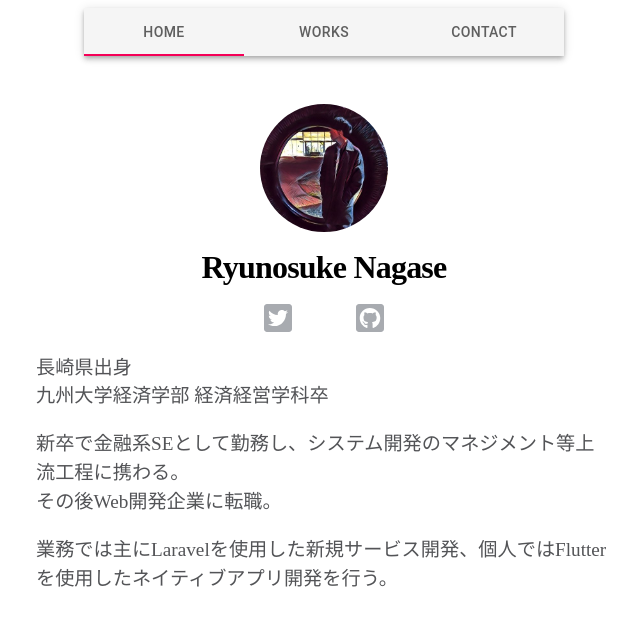
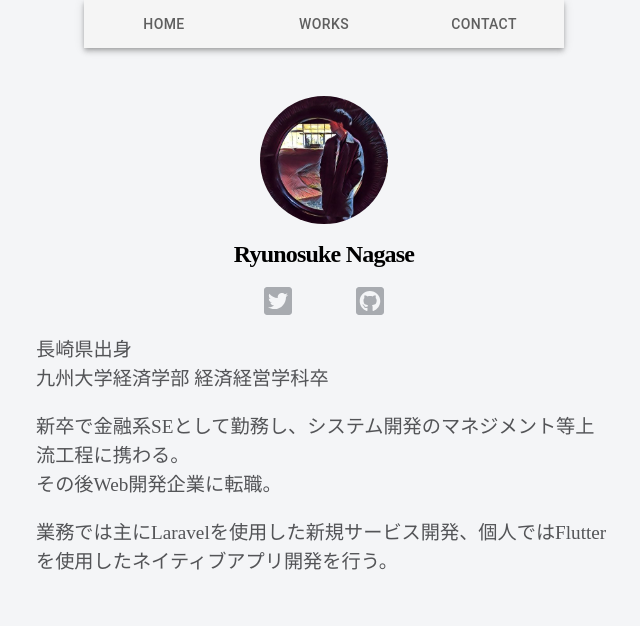
Before and after one commit to nosuke0926/my-portfolio, a Next.js app: page / in a window 1280 px wide. Shown: the top 626 px of the page, without its empty margins (316-956 px from the left). Built offline with nearby package versions, Linux system fonts and the light colour scheme.

Commit message:
scss追加、デザイン修正

```diff
--- a/components/Tab.tsx
+++ b/components/Tab.tsx
@@ -165,7 +165,7 @@ export default function NavTabs() {
     <div className={classes.root}>
       <AppBar position="static" color="default">
         <Tabs
-          // indicatorColor=""
+          TabIndicatorProps={{ style: { background: 'transparent' } }}
           textColor="primary"
           variant="fullWidth"
           value={value}
--- a/package.json
+++ b/package.json
@@ -16,9 +16,11 @@
     "@material-ui/core": "^4.11.0",
     "@material-ui/icons": "^4.9.1",
     "next": "9.3.5",
+    "normalize.css": "^8.0.1",
     "react": "16.13.1",
     "react-dom": "16.13.1",
-    "react-hook-form": "^6.0.1"
+    "react-hook-form": "^6.0.1",
+    "sass": "^1.26.10"
   },
   "devDependencies": {
     "@types/node": "^14.0.18",
--- a/pages/_app.tsx
+++ b/pages/_app.tsx
@@ -2,14 +2,16 @@ import React from 'react'
 import { AppProps } from 'next/app'
 import NavTabs from '../components/Tab'
 import styles from '../components/layout.module.css'
+import utilStyles from '../styles/utils.module.css'
+import '../styles/styles.scss'
 
 const App = ({ Component, pageProps }: AppProps) => (
-  <>
+  <div className={utilStyles.backgroundColor}>
     <header className={styles.header}>
       <NavTabs />
     </header>
     <Component {...pageProps} />
-  </>
+  </div>
 )
 
 export default App
--- /dev/null
+++ b/styles/styles.scss
@@ -0,0 +1,4 @@
+@import '~normalize.css';
+body {
+  background-color: #f4f5f7;
+}
--- a/styles/utils.module.css
+++ b/styles/utils.module.css
@@ -1,5 +1,5 @@
 .heading2Xl {
-  font-size: 2rem;
+  font-size: 1.5rem;
   line-height: 1.2;
   font-weight: 800;
   letter-spacing: -0.05rem;
```
Also changed, not shown: 1 other file (tests, documents, lock files or other folders).
